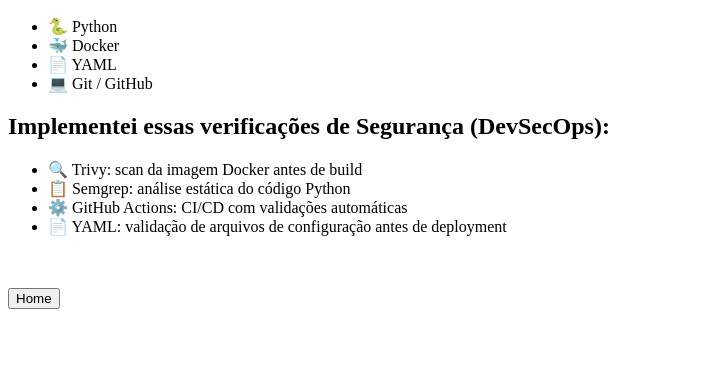
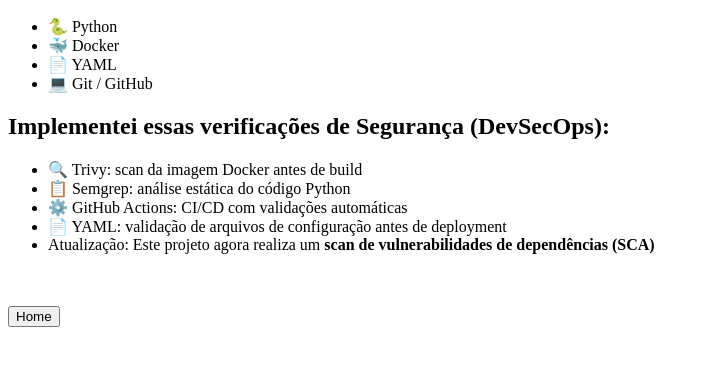
Before and after one commit to lauracarine/SecurityGate, a plain HTML site: page index.html in a window 1280 px wide. Shown: the part 110-476 px from the top of the page, without its empty margins (0-709 px from the left). Drawn offline with Linux system fonts and the light colour scheme.

Commit message:
atualização de index e workflow

```diff
--- a/index.html
+++ b/index.html
@@ -19,6 +19,7 @@
         <li>📋 Semgrep: análise estática do código Python</li>
         <li>⚙️ GitHub Actions: CI/CD com validações automáticas</li>
         <li>📄 YAML: validação de arquivos de configuração antes de deployment</li>
+        <li> Atualização: Este projeto agora realiza um <strong>scan de vulnerabilidades de dependências (SCA) </strong> </li>
     </ul>
 
 <br><br>
```
Also changed, not shown: 1 other file.
